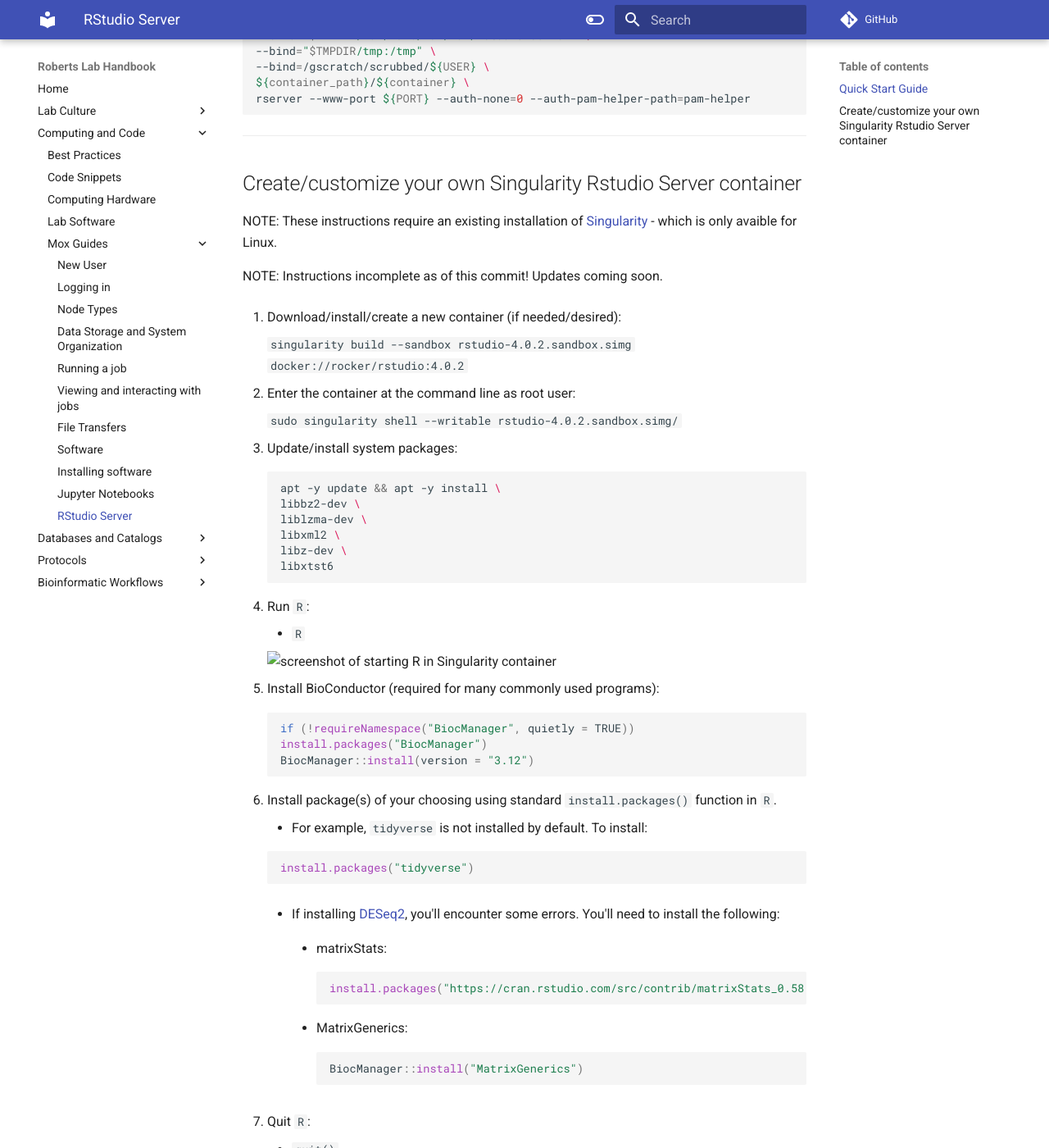
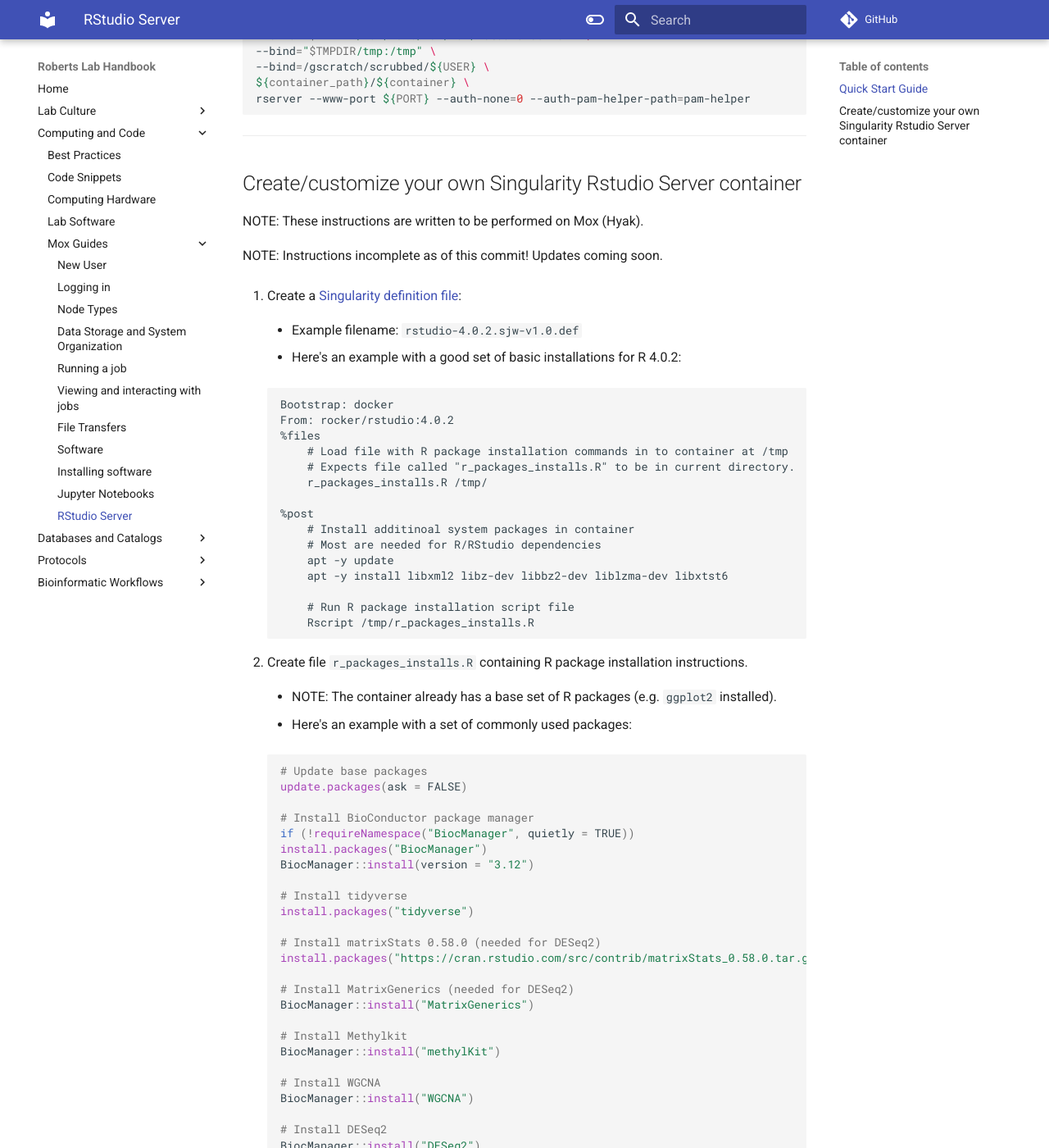
Before and after one commit to RobertsLab/resources, an MkDocs documentation site: the page built from docs/mox_RStudio-Server.md, in a window 1280 px wide and 1400 px high, scrolled down 2352 px. Shown: the whole window at 82% size. Built offline with MkDocs 1.6.1 and Material for MkDocs 9.7.7, drawn with Linux system fonts in a browser that asks for light colours; comment, search, counter and statistics services are not loaded; some of the changed text lies outside the part shown.

Commit message:
rm local build and replace with Mox build

````diff
--- a/docs/mox_RStudio-Server.md
+++ b/docs/mox_RStudio-Server.md
@@ -123,77 +123,84 @@
 
 ## Create/customize your own Singularity Rstudio Server container
 
-NOTE: These instructions require an existing installation of [Singularity](https://sylabs.io/guides/3.0/user-guide/index.html) - which is only avaible for Linux.
+NOTE: These instructions are written to be performed on Mox (Hyak).
 
 NOTE: Instructions incomplete as of this commit! Updates coming soon.
 
-1. Download/install/create a new container (if needed/desired):
+1. Create a [Singularity definition file](https://sylabs.io/guides/3.5/user-guide/definition_files.html):
 
-    `singularity build --sandbox rstudio-4.0.2.sandbox.simg docker://rocker/rstudio:4.0.2`
+    - Example filename: `rstudio-4.0.2.sjw-v1.0.def`
 
-2. Enter the container at the command line as root user:
+    - Here's an example with a good set of basic installations for R 4.0.2:
 
-    `sudo singularity shell --writable rstudio-4.0.2.sandbox.simg/`
+    ```
+    Bootstrap: docker
+    From: rocker/rstudio:4.0.2
+    %files
+        # Load file with R package installation commands in to container at /tmp
+        # Expects file called "r_packages_installs.R" to be in current directory.
+        r_packages_installs.R /tmp/
 
-3. Update/install system packages:
+    %post
+        # Install additinoal system packages in container
+        # Most are needed for R/RStudio dependencies
+        apt -y update
+        apt -y install libxml2 libz-dev libbz2-dev liblzma-dev libxtst6
 
-    ```shell
-    apt -y update && apt -y install \
-    libbz2-dev \
-    liblzma-dev \
-    libxml2 \
-    libz-dev \
-    libxtst6
+        # Run R package installation script file
+        Rscript /tmp/r_packages_installs.R
     ```
 
-4. Run `R`:
+2. Create file `r_packages_installs.R` containing R package installation instructions.
 
-    - `R`
+    - NOTE: The container already has a base set of R packages (e.g. `ggplot2` installed).
 
-    ![screenshot of starting R in Singularity container]()
-
-5. Install BioConductor (required for many commonly used programs):
+    - Here's an example with a set of commonly used packages:
 
     ```R
+    # Update base packages
+    update.packages(ask = FALSE)
+
+    # Install BioConductor package manager
     if (!requireNamespace("BiocManager", quietly = TRUE))
     install.packages("BiocManager")
     BiocManager::install(version = "3.12")
+
+    # Install tidyverse
+    install.packages("tidyverse")
+
+    # Install matrixStats 0.58.0 (needed for DESeq2)
+    install.packages("https://cran.rstudio.com/src/contrib/matrixStats_0.58.0.tar.gz", repos=NULL, type="source")
+
+    # Install MatrixGenerics (needed for DESeq2)
+    BiocManager::install("MatrixGenerics")
+
+    # Install Methylkit
+    BiocManager::install("methylKit")
+
+    # Install WGCNA
+    BiocManager::install("WGCNA")
+
+    # Install DESeq2
+    BiocManager::install("DESeq2")
     ```
 
 
-6. Install package(s) of your choosing using standard `install.packages()` function in `R`.
+1. Log into a [build node](https://robertslab.github.io/resources/mox_Node-Types/#build-node).
 
-    - For example, `tidyverse` is not installed by default. To install:
+2. Load the Singularity module:
 
-      ```R
-      install.packages("tidyverse")
-      ```
+    `module load singularity`
 
-    - If installing [DESeq2](https://bioconductor.org/packages/release/bioc/html/DESeq2.html), you'll encounter some errors. You'll need to install the following:
+3. Build the container:
 
-        - matrixStats:
+    - NOTE: Continer name will be `rstudio-4.0.2.sjw-v1.0.sif`
 
-            ```R
-            install.packages("https://cran.rstudio.com/src/contrib/matrixStats_0.58.0.tar.gz", repos=NULL, type="source")
-            ```
+    `singularity build --fakeroot rstudio-4.0.2.sjw-v1.0.sif rstudio-4.0.2.sjw-v1.0.def`
 
-        - MatrixGenerics:
+4. Use the SLURM script above.
 
-            ```R
-            BiocManager::install("MatrixGenerics")
-            ```
+    - NOTE: Be sure to update the script line to reflect your container name:
 
-
-8. Quit `R`:
-
-    - `quit()`
-
-9. Exit the container:
-
-    - `exit`
-
-10. Convert sandboxed container to image (needed for transfer to Mox):
-
-    `sudo singularity build rstudio-4.0.2.sjw-v1.0.simg rstudio-4.0.2.sandbox.simg/`
-
-    - This will create a file called `rstudio-4.0.2.sjw-v1.0.simg` which can be rsync'd to your desired Mox folder.
+    `# Set container name
+container="rstudio-4.0.2.sjw-v1.0.sif"`
````
Also changed, not shown: other parts of docs/mox_RStudio-Server.md (+1 -1 lines).
